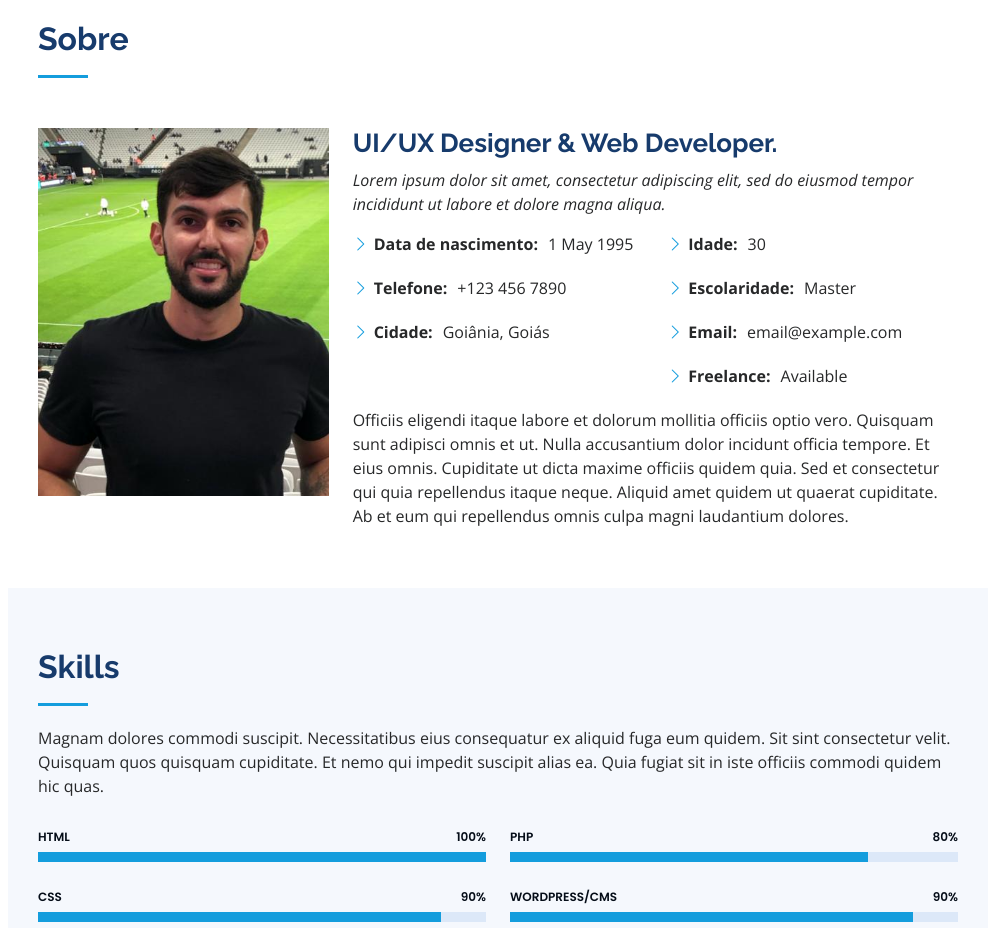
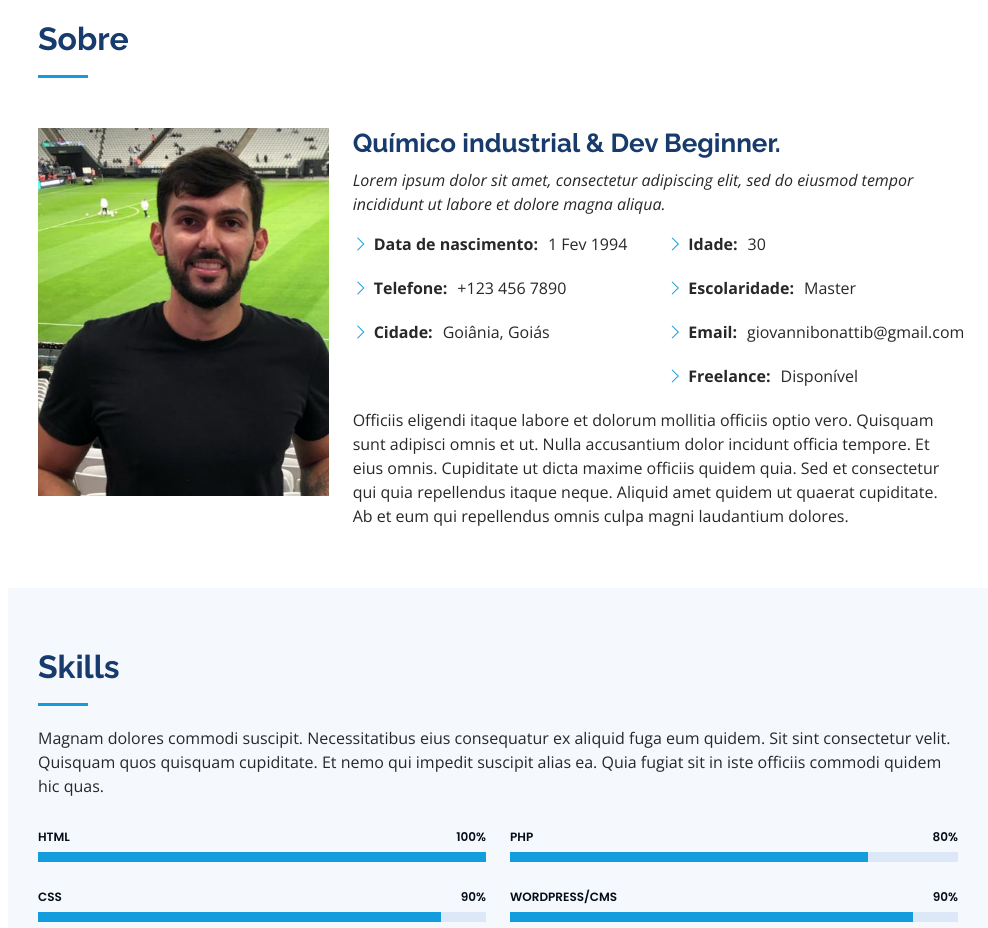
Before and after one commit to giovannibonatti/portifolio, a plain HTML site: page iPortfolio/index.html in a window 1280 px wide. Shown: the part 840-1768 px from the top of the page, without its empty margins (292-1280 px from the left). Drawn offline with nearby package versions, Linux system fonts and the light colour scheme.

Commit message:
atualizacao da sessao sobre

```diff
--- a/iPortfolio/index.html
+++ b/iPortfolio/index.html
@@ -93,7 +93,7 @@
             <img src="assets/img/profile-img.jpg" class="img-fluid" alt="">
           </div>
           <div class="col-lg-8 pt-4 pt-lg-0 content" data-aos="fade-left">
-            <h3>UI/UX Designer &amp; Web Developer.</h3>
+            <h3>Químico industrial &amp; Dev Beginner.</h3>
             <p class="fst-italic">
               Lorem ipsum dolor sit amet, consectetur adipiscing elit, sed do eiusmod tempor incididunt ut labore et dolore
               magna aliqua.
@@ -101,7 +101,7 @@
             <div class="row">
               <div class="col-lg-6">
                 <ul>
-                  <li><i class="bi bi-chevron-right"></i> <strong>Data de nascimento:</strong> <span>1 May 1995</span></li>
+                  <li><i class="bi bi-chevron-right"></i> <strong>Data de nascimento:</strong> <span>1 Fev 1994</span></li>
                   <li><i class="bi bi-chevron-right"></i> <strong>Telefone:</strong> <span>+123 456 7890</span></li>
                   <li><i class="bi bi-chevron-right"></i> <strong>Cidade:</strong> <span>Goiânia, Goiás</span></li>
                 </ul>
@@ -110,8 +110,8 @@
                 <ul>
                   <li><i class="bi bi-chevron-right"></i> <strong>Idade:</strong> <span>30</span></li>
                   <li><i class="bi bi-chevron-right"></i> <strong>Escolaridade:</strong> <span>Master</span></li>
-                  <li><i class="bi bi-chevron-right"></i> <strong>Email:</strong> <span>email@example.com</span></li>
-                  <li><i class="bi bi-chevron-right"></i> <strong>Freelance:</strong> <span>Available</span></li>
+                  <li><i class="bi bi-chevron-right"></i> <strong>Email:</strong> <span>giovannibonattib@gmail.com</span></li>
+                  <li><i class="bi bi-chevron-right"></i> <strong>Freelance:</strong> <span>Disponível</span></li>
                 </ul>
               </div>
             </div>
```
